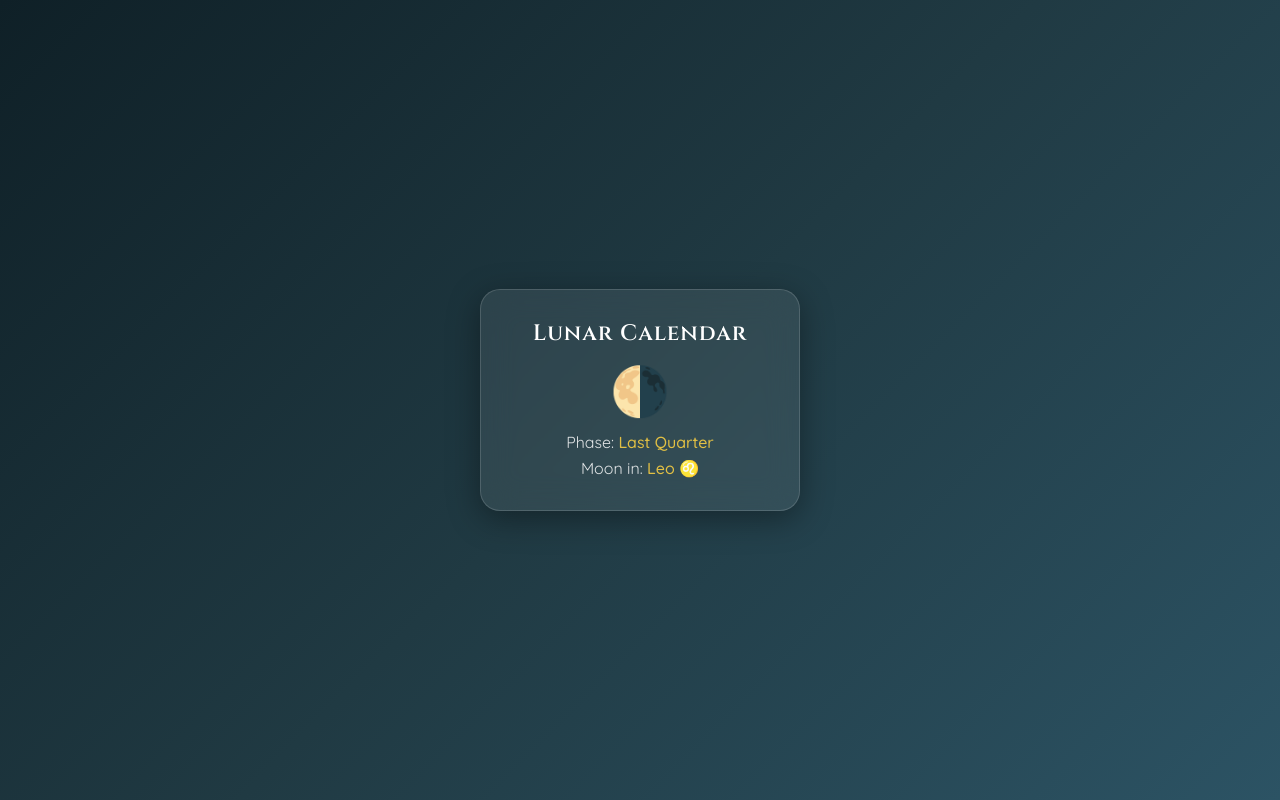
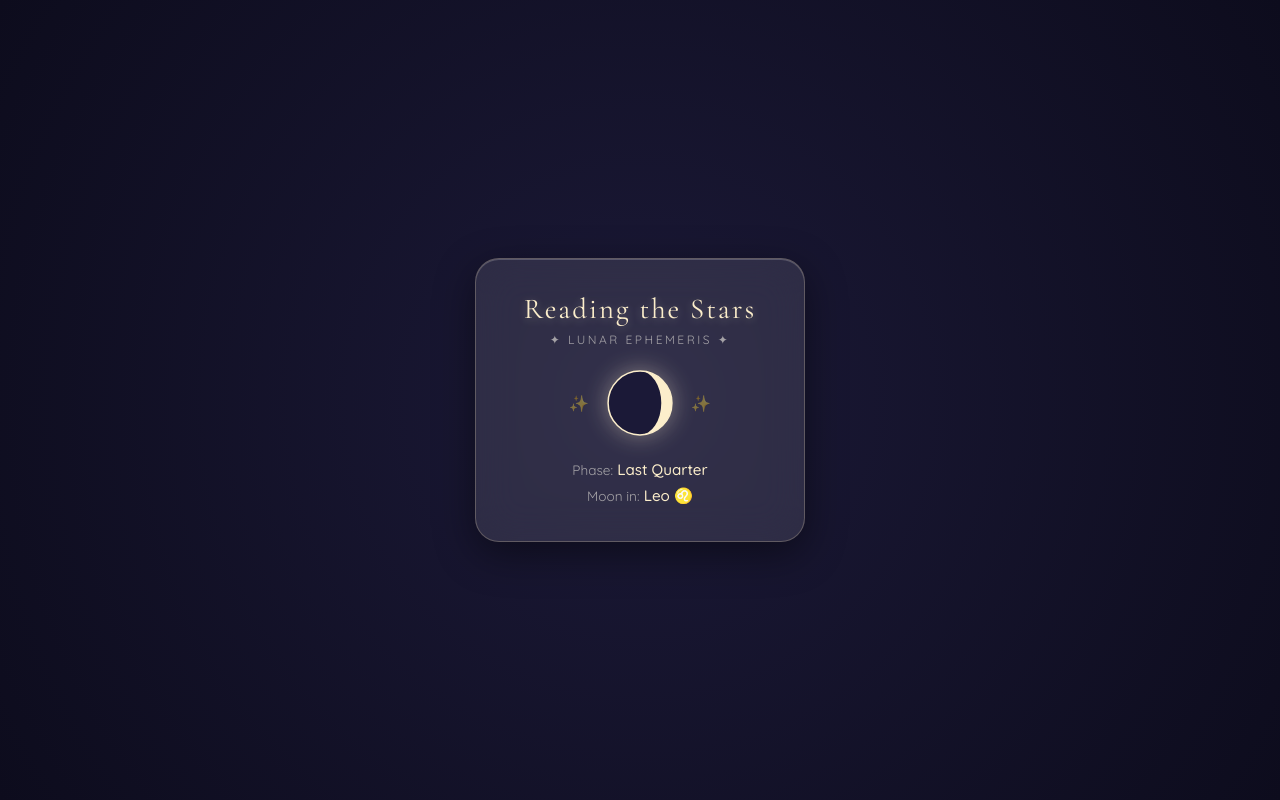
Before and after one commit to hanadunc/moon-phase-widget, a plain HTML site: page index.html in a window 1280 px wide. Drawn offline with nearby package versions, Linux system fonts and the light colour scheme; no server answers.

Commit message:
Upgrade to Reading the Stars aesthetic layout and soft glass style

```diff
--- a/index.html
+++ b/index.html
@@ -3,62 +3,123 @@
 <head>
     <meta charset="UTF-8">
     <meta name="viewport" content="width=device-width, initial-scale=1.0">
-    <title>Moon Calendar Widget</title>
+    <title>Reading the Stars</title>
+    <!-- Google Fonts: Cormorant Garamond & Quicksand -->
     <link rel="preconnect" href="https://fonts.googleapis.com">
     <link rel="preconnect" href="https://fonts.gstatic.com" crossorigin>
-    <link href="https://fonts.googleapis.com/css2?family=Cinzel:wght@400;600&family=Quicksand:wght@300;400;500&display=swap" rel="stylesheet">
+    <link href="https://fonts.googleapis.com/css2?family=Cormorant+Garamond:ital,wght@0,400;0,600;1,400&family=Quicksand:wght@300;400;500&display=swap" rel="stylesheet">
 
     <style>
         * { box-sizing: border-box; margin: 0; padding: 0; }
+
         body {
             min-height: 100vh;
             display: flex;
             justify-content: center;
             align-items: center;
-            background: linear-gradient(135deg, #0f2027, #203a43, #2c5364);
+            /* Soft dreamy cosmic gradient */
+            background: radial-gradient(circle at center, #1b1937 0%, #0d0c1d 100%);
             font-family: 'Quicksand', sans-serif;
-            color: #ffffff;
+            color: #f3f0e6;
         }
+
+        /* Luminous Frosted Glass Card */
         .widget-card {
-            width: 320px;
-            padding: 28px 24px;
-            border-radius: 20px;
-            background: rgba(255, 255, 255, 0.08);
-            backdrop-filter: blur(16px);
-            -webkit-backdrop-filter: blur(16px);
-            border: 1px solid rgba(255, 255, 255, 0.15);
-            box-shadow: 0 8px 32px 0 rgba(0, 0, 0, 0.37);
+            width: 330px;
+            padding: 32px 26px;
+            border-radius: 24px;
+            background: rgba(255, 255, 255, 0.10);
+            backdrop-filter: blur(20px);
+            -webkit-backdrop-filter: blur(20px);
+            border: 1px solid rgba(243, 224, 185, 0.25);
+            box-shadow: 0 12px 40px 0 rgba(0, 0, 0, 0.45),
+                        inset 0 1px 0 0 rgba(255, 255, 255, 0.2);
             text-align: center;
+            position: relative;
         }
+
         .widget-title {
-            font-family: 'Cinzel', serif;
-            font-size: 1.4rem;
-            letter-spacing: 1px;
-            margin-bottom: 12px;
+            font-family: 'Cormorant Garamond', serif;
+            font-size: 1.8rem;
+            font-weight: 400;
+            letter-spacing: 2px;
+            margin-bottom: 6px;
+            color: #fceecb;
+            text-shadow: 0 2px 10px rgba(252, 238, 203, 0.3);
         }
-        .moon-icon {
-            font-size: 3rem;
-            margin: 8px 0;
+
+        .widget-subtitle {
+            font-size: 0.75rem;
+            letter-spacing: 2.5px;
+            text-transform: uppercase;
+            color: rgba(243, 240, 230, 0.6);
+            margin-bottom: 18px;
         }
+
+        /* Cute Illustration Container */
+        .illustration-container {
+            display: flex;
+            justify-content: center;
+            align-items: center;
+            margin: 16px 0;
+            position: relative;
+        }
+
+        .sparkle {
+            font-size: 1.1rem;
+            color: #fceecb;
+            animation: pulse 2.5s infinite ease-in-out;
+        }
+
+        @keyframes pulse {
+            0%, 100% { opacity: 0.4; transform: scale(0.9); }
+            50% { opacity: 1; transform: scale(1.1); }
+        }
+
+        .moon-graphic {
+            width: 76px;
+            height: 76px;
+            margin: 0 12px;
+            filter: drop-shadow(0 0 12px rgba(252, 238, 203, 0.4));
+        }
+
         .moon-info {
-            margin-top: 10px;
-            font-size: 1rem;
-            line-height: 1.6;
-            color: rgba(255, 255, 255, 0.85);
+            margin-top: 14px;
+            font-size: 0.95rem;
+            line-height: 1.7;
+            color: rgba(243, 240, 230, 0.85);
         }
+
+        .label {
+            font-size: 0.85rem;
+            color: rgba(243, 240, 230, 0.6);
+        }
+
         .highlight {
-            color: #e2c044;
+            color: #fceecb;
             font-weight: 500;
         }
     </style>
 </head>
 <body>
     <div class="widget-card">
-        <h1 class="widget-title">Lunar Calendar</h1>
-        <div id="moon-emoji" class="moon-icon">🌗</div>
+        <h1 class="widget-title">Reading the Stars</h1>
+        <p class="widget-subtitle">✦ Lunar Ephemeris ✦</p>
+
+        <div class="illustration-container">
+            <span class="sparkle">✨</span>
+            <!-- Cute Stylized Moon Illustration -->
+            <svg class="moon-graphic" viewBox="0 0 100 100">
+                <circle cx="50" cy="50" r="42" fill="#1b1937" stroke="#fceecb" stroke-width="2" />
+                <!-- Crescent / Phase Shadow Overlay -->
+                <path d="M 50 8 A 42 42 0 0 1 50 92 A 28 42 0 0 0 50 8 Z" fill="#fceecb" />
+            </svg>
+            <span class="sparkle">✨</span>
+        </div>
+
         <div class="moon-info">
-            <p>Phase: <span id="moon-phase" class="highlight">Last Quarter</span></p>
-            <p>Moon in: <span id="moon-sign" class="highlight">Leo ♌</span></p>
+            <p><span class="label">Phase:</span> <span id="moon-phase" class="highlight">Last Quarter</span></p>
+            <p><span class="label">Moon in:</span> <span id="moon-sign" class="highlight">Leo ♌</span></p>
         </div>
     </div>
 
@@ -72,23 +133,10 @@
                 if (data && data.length > 0) {
                     const moon = data[0];
                     const phaseName = moon.Phase || "Last Quarter";
-                    let phaseEmoji = "🌗";
-
-                    if (phaseName.includes("New")) phaseEmoji = "🌑";
-                    else if (phaseName.includes("Waxing Crescent")) phaseEmoji = "🌒";
-                    else if (phaseName.includes("1st")) phaseEmoji = "🌓";
-                    else if (phaseName.includes("Waxing Gibbous")) phaseEmoji = "🌔";
-                    else if (phaseName.includes("Full")) phaseEmoji = "🌕";
-                    else if (phaseName.includes("Waning Gibbous")) phaseEmoji = "🌖";
-                    else if (phaseName.includes("3rd") || phaseName.includes("Third") || phaseName.includes("Last")) phaseEmoji = "🌗";
-                    else if (phaseName.includes("Waning Crescent")) phaseEmoji = "🌘";
-
                     document.getElementById('moon-phase').innerText = phaseName;
-                    document.getElementById('moon-emoji').innerText = phaseEmoji;
                 }
             } catch (err) {
                 document.getElementById('moon-phase').innerText = "Last Quarter";
-                document.getElementById('moon-emoji').innerText = "🌗";
             }
 
             const now = new Date();
```
